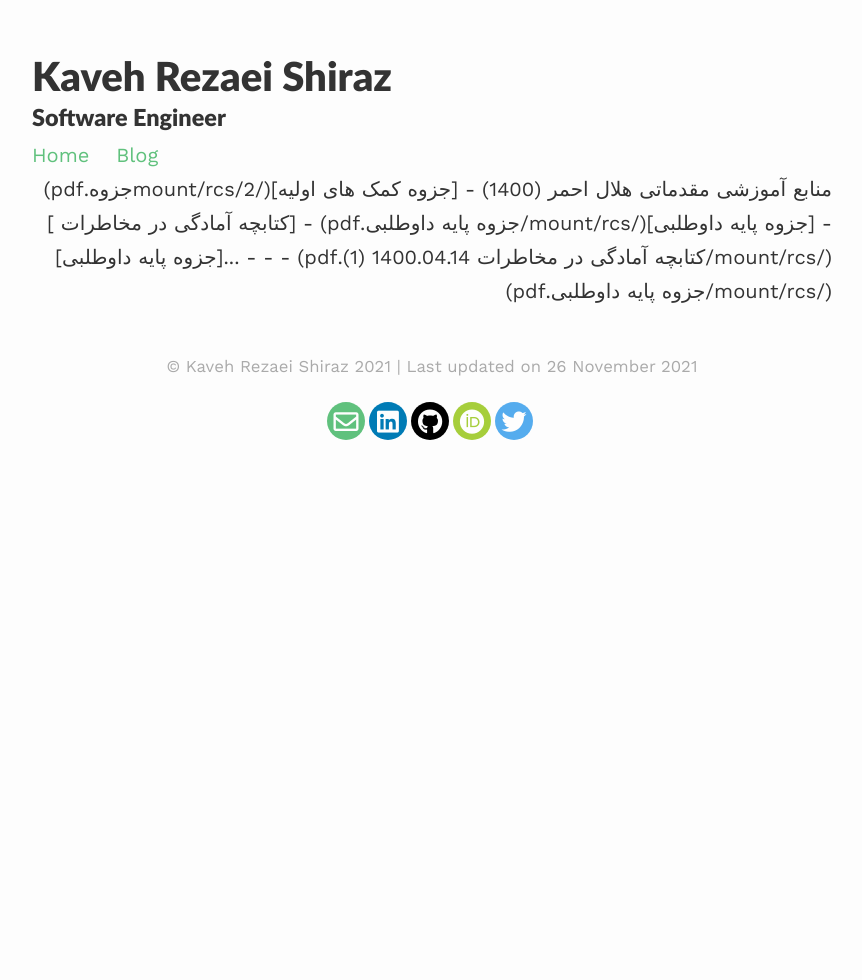
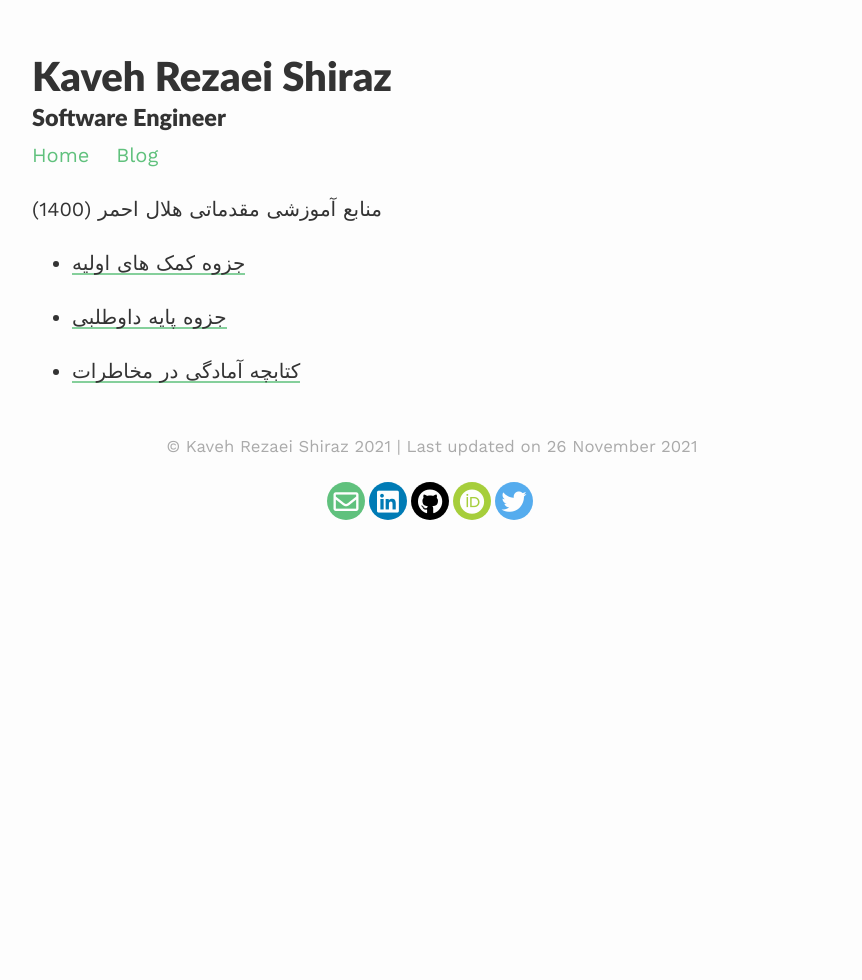
Before and after one commit to KavehRS/website, a Jekyll site: the page built from _pages/rcs.md, in a window 1280 px wide. Shown: the whole page, without its empty margins (208-1070 px from the left). Built offline with Jekyll 4.4.1, drawn with Linux system fonts in a browser that asks for light colours; nearby versions of some CDN libraries.

Commit message:
Update rcs.md

```diff
--- a/_pages/rcs.md
+++ b/_pages/rcs.md
@@ -4,7 +4,7 @@ layout: about
 permalink: /mount/rcs/
 published: true
 ---
-<div dir="rtl">
+
 
 منابع آموزشی مقدماتی هلال احمر (1400)
 
@@ -18,16 +18,3 @@ published: true
 
 
 - [کتابچه آمادگی در مخاطرات ](/mount/rcs/کتابچه آمادگی در مخاطرات 1400.04.14 (1).pdf)
-
-
-
-
-
-
-
-  -
-  -
-  -
-
-
-...[جزوه پایه داوطلبی](/mount/rcs/جزوه پایه داوطلبی.pdf)
```
